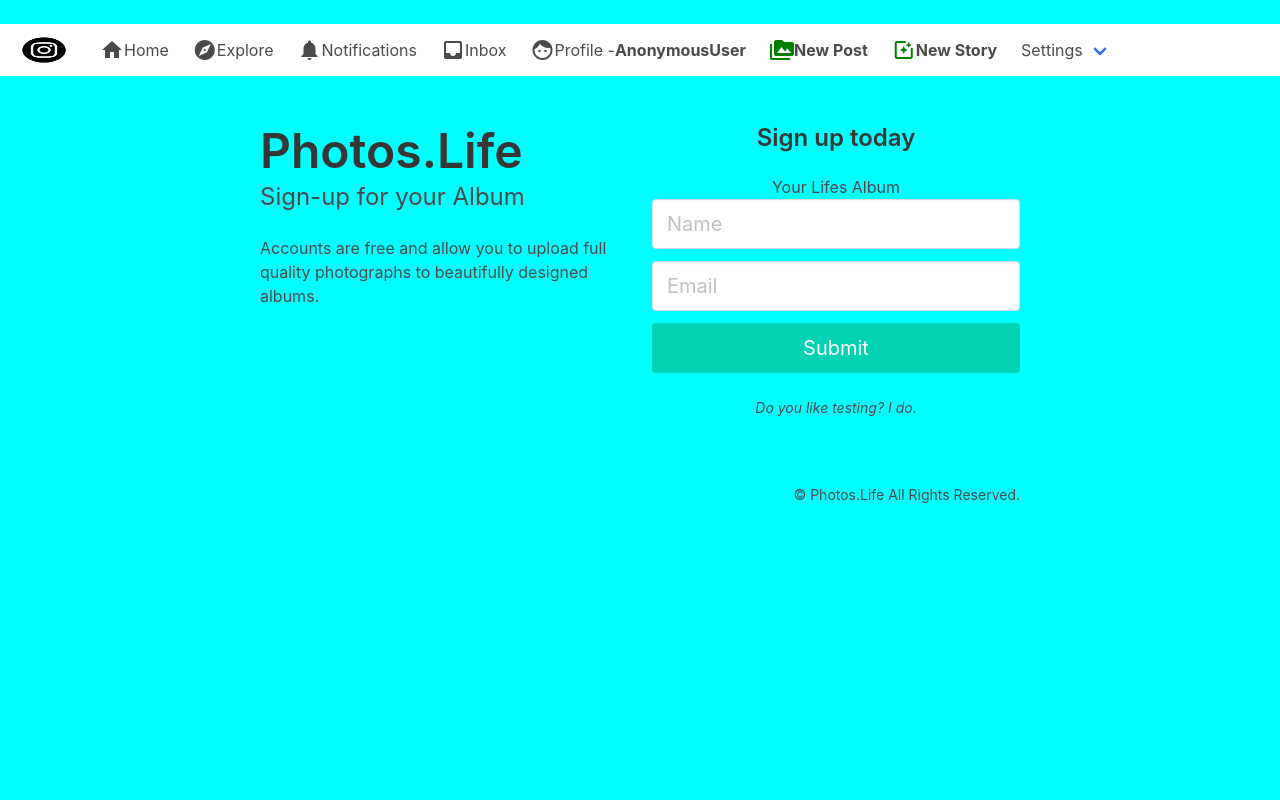
After one commit to BradMyrick/PhotoLife, a Django app: page /signup/ in a window 1280 px wide. The commit adds this page. Run offline with Django 3.2, Linux system fonts and the light colour scheme; some libraries are stand-ins or nearby versions.

Commit message:
Notifications, login, signup added

```diff
--- a/PhotoLife/PhotoLife/templates/base.html
+++ b/PhotoLife/PhotoLife/templates/base.html
@@ -4,18 +4,18 @@
 <html>
 <head>
     <meta charset="utf-8">
-    <meta name="viewport" content="width=device-width, initial-scale=1">
+    <meta name="viewport" content="width=device-width, initial-scale=1"  has-background-primary-light />
     <title>Photos.Life</title>
     <link rel="stylesheet" href="{% static 'css/bulma.min.css' %}">
     <link rel="stylesheet" type="text/css" href="{% static 'css/style.css' %}">
     <link href="https://fonts.googleapis.com/icon?family=Material+Icons"
           rel="stylesheet">
 </head>
-<body>
+<body style="background-color:aqua">
 
     <nav class="navbar" role="navigation" aria-label="main navigation">
         <div class="navbar-brand">
-            <a class="navbar-item" href="">
+            <a class="navbar-item" href={% url 'signup' %}>
                 <img src="{% static 'img/instagram_black.png' %}" width="64" height="64">
             </a>
 
@@ -28,7 +28,7 @@
 
         <div id="navbarBasicExample" class="navbar-menu">
             <div class="navbar-start">
-                <a href="" class="navbar-item">
+                <a href={% url 'home' %} class="navbar-item">
                     <i class="material-icons">home</i>
                     Home
                 </a>
@@ -38,7 +38,7 @@
                     Explore
                 </a>
 
-                <a href="" class="navbar-item">
+                <a href={% url 'notifications' %} class="navbar-item">
                     <i class="material-icons">notifications</i>
                     Notifications
                     {% if count_notifications %}
@@ -109,6 +109,7 @@
             {% endblock %}
 
         </div>
+
     </section>
 
 
--- /dev/null
+++ b/PhotoLife/PhotoLife/templates/signup.html
@@ -0,0 +1,66 @@
+{% extends 'base.html' %}
+
+{% load static %}
+{% load humanize %}
+
+{% block content %}
+<section class="container">
+    <div class="columns is-multiline">
+        <div class="column is-8 is-offset-2 register">
+            <div class="columns">
+                <div class="column left">
+                    <h1 class="title is-1">Photos.Life</h1>
+                    <h2 class="subtitle colored is-4">Sign-up for your Album</h2>
+                    <p>Accounts are free and allow you to upload full quality photographs to beautifully designed albums.</p>
+                </div>
+                <div class="column right has-text-centered">
+                    <h1 class="title is-4">Sign up today</h1>
+                    <p class="description">Your Lifes Album</p>
+                    <form>
+                        <div class="field">
+                            <div class="control">
+                                <input class="input is-medium" type="text" placeholder="Name">
+                            </div>
+                        </div>
+
+                        <div class="field">
+                            <div class="control">
+                                <input class="input is-medium" type="email" placeholder="Email">
+                            </div>
+                        </div>
+                        <button class="button is-block is-primary is-fullwidth is-medium">Submit</button>
+                        <br />
+                        <small><em>Do you like testing? I do.</em></small>
+                    </form>
+                </div>
+            </div>
+        </div>
+        <div class="column is-8 is-offset-2">
+            <br>
+            <nav class="level">
+                <div class="level-left">
+                    <div class="level-item">
+                        <span class="icon">
+                            <i class="fab fa-twitter"></i>
+                        </span> &emsp;
+                        <span class="icon">
+                            <i class="fab fa-facebook"></i>
+                        </span> &emsp;
+                        <span class="icon">
+                            <i class="fab fa-instagram"></i>
+                        </span> &emsp;
+                        <span class="icon">
+                            <i class="fab fa-github"></i>
+                        </span> &emsp;
+                    </div>
+                </div>
+                <div class="level-right">
+                    <small class="level-item" style="color: var(--textLight)">
+                        &copy; Photos.Life All Rights Reserved.
+                    </small>
+                </div>
+            </nav>
+        </div>
+    </div>
+</section>
+{% endblock %}
--- a/PhotoLife/PhotoLife/urls.py
+++ b/PhotoLife/PhotoLife/urls.py
@@ -11,7 +11,9 @@ from . import views
 
 urlpatterns = [
     path('', views.home, name='home'),
+    path('notifications/', views.notifications, name='notifications'),
     path('explore/', views.explore, name='explore'),
+    path('signup/', views.signup, name='signup'),
     # Uncomment the next line to enable the admin:
     #path('admin/', admin.site.urls)
 ]
--- a/PhotoLife/PhotoLife/views.py
+++ b/PhotoLife/PhotoLife/views.py
@@ -1,6 +1,30 @@
 from datetime import datetime
 from django.shortcuts import render
 from django.http import HttpRequest
+
+def home(request):
+    """Renders the home page."""
+    assert isinstance(request, HttpRequest)
+    return render(
+        request,
+        '../templates/index.html',
+        {
+            'title':'Home Page',
+            'year':datetime.now().year,
+        }
+    )
+
+def notifications(request):
+    """Renders the home page."""
+    assert isinstance(request, HttpRequest)
+    return render(
+        request,
+        '../templates/notifications.html',
+        {
+            'title':'Notifications Page',
+            'year':datetime.now().year,
+        }
+    )
 
 def explore(request):
     """Renders the explore page."""
@@ -14,14 +38,14 @@ def explore(request):
             }
         )
 
-def home(request):
-    """Renders the home page."""
+def signup(request):
+    """Renders the explore page."""
     assert isinstance(request, HttpRequest)
     return render(
         request,
-        '../templates/index.html',
+        '../templates/signup.html',
         {
-            'title':'Home Page',
+            'title': 'Signup Page',
             'year':datetime.now().year,
-        }
-    )
+            }
+        )
```
Also changed, not shown: PhotoLife/PhotoLife/templates/index.html (+4 -9 lines), PhotoLife/PhotoLife/templates/notifications.html (added, +48 -0 lines), PhotoLife/PhotoLife/templates/portfolio.html (+11 -11 lines), 3 other files.
